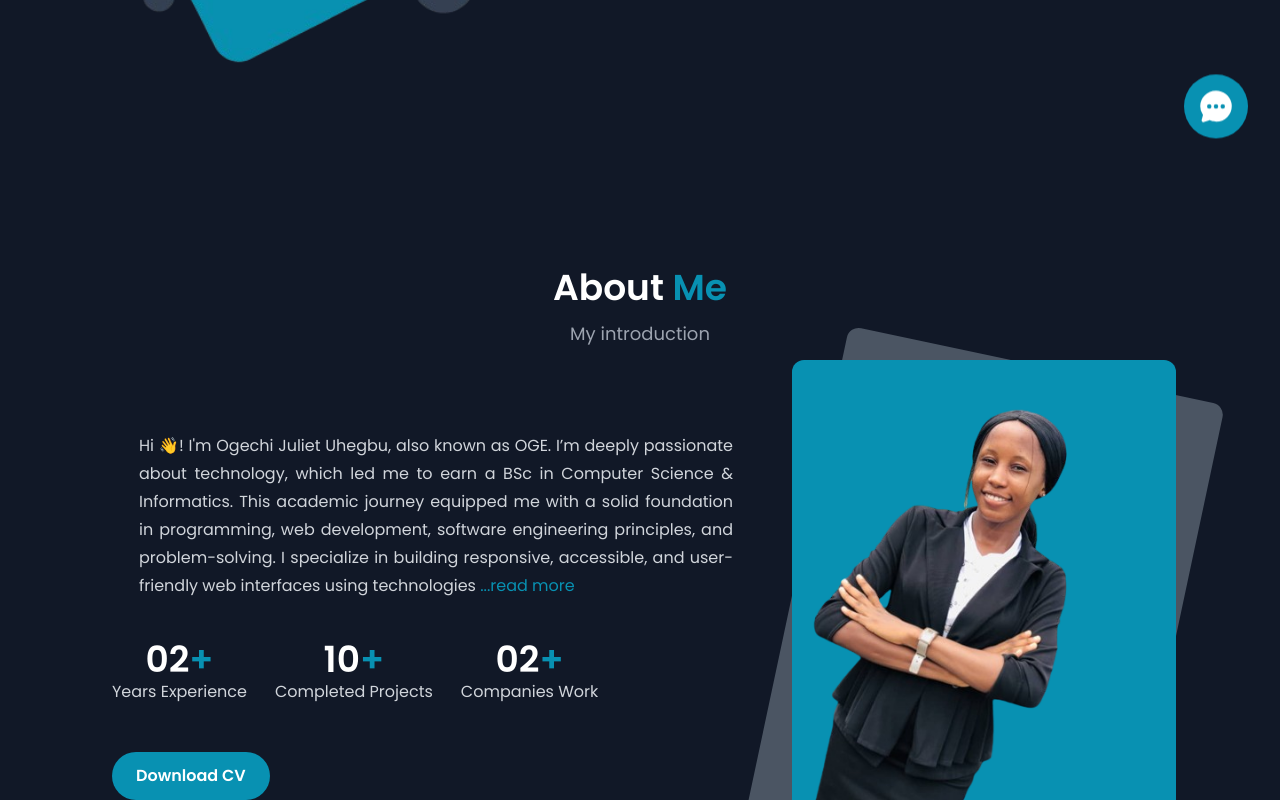
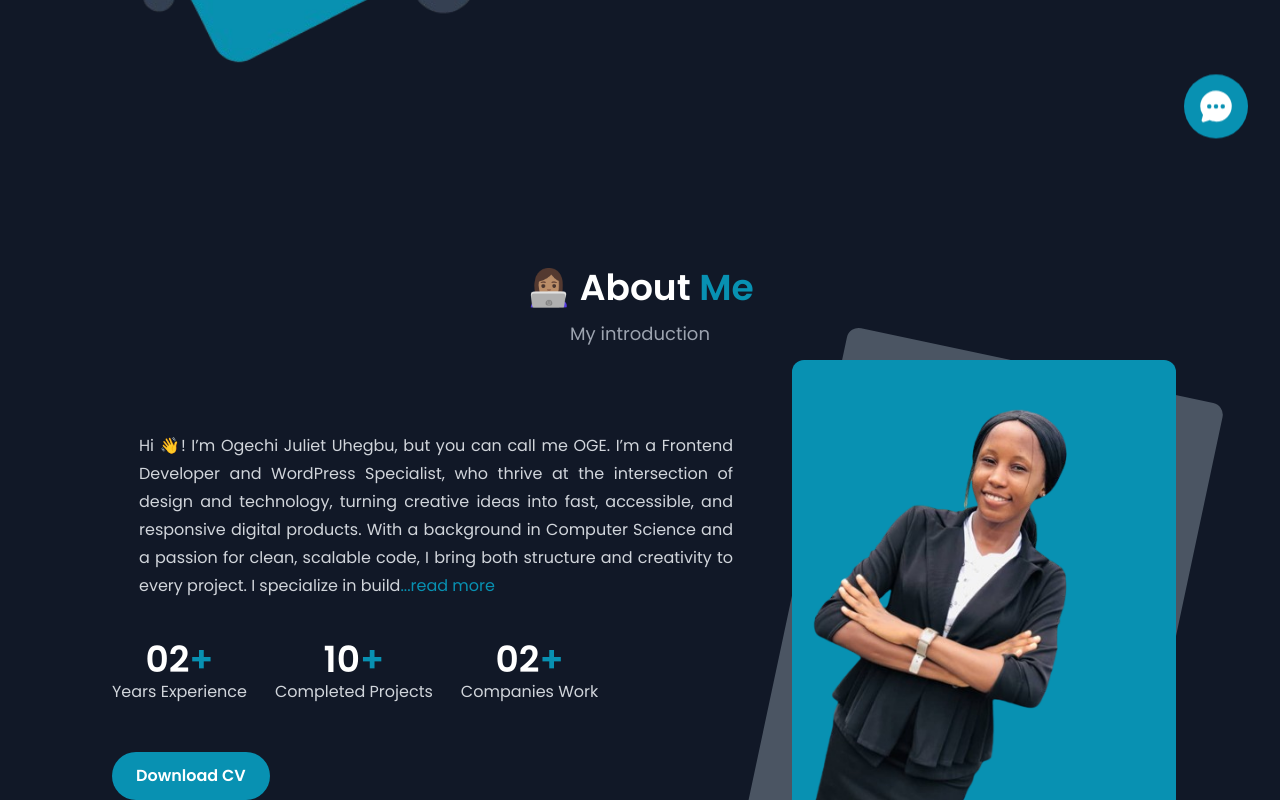
Before and after one commit to geliettech/Portfolio, a React (Vite) app: page / in a window 1280 px wide. Shown: the part 636-1436 px from the top of the page. Built offline with nearby package versions, Linux system fonts and the light colour scheme; some icons are missing.

Commit message:
update about.jsx and hero.jsx

```diff
--- a/src/components/About.jsx
+++ b/src/components/About.jsx
@@ -31,37 +31,35 @@ const About = () => {
     <section id="about" className="py-10 text-white">
       <div className="text-center mt-8">
         <h3 className="text-4xl font-semibold">
-          About<span className="text-cyan-600"> Me</span>
+          👩🏽‍💻 About<span className="text-cyan-600"> Me</span>
         </h3>
         <p className="text-gray-400 my-3 text-lg">My introduction</p>
         <div className="flex md:flex-row flex-col-reverse items-center md:gap-6 gap-12 px-10 max-w-6xl mx-auto">
           <div className="p-2">
             <div className="text-gray-300 my-3">
               <ReadMore>
-                Hi 👋! I'm Ogechi Juliet Uhegbu, also known as OGE. I’m deeply
-                passionate about technology, which led me to earn a BSc in
-                Computer Science & Informatics. This academic journey equipped
-                me with a solid foundation in programming, web development,
-                software engineering principles, and problem-solving. I
-                specialize in building responsive, accessible, and user-friendly
-                web interfaces using technologies like HTML, CSS, JavaScript,
-                React, TypeScript, and Next.js—skills I honed through the Stutern
-                Accelerator and continuous self-learning. I’ve contributed to
-                projects across diverse sectors, including architecture,
-                textiles, and women’s charities, focusing on intuitive and
-                engaging user experiences. As a committed lifelong learner, I
-                actively explore new technologies, frameworks, and best
-                practices. My growth mindset enables me to adapt quickly, solve
-                complex problems creatively, and thrive in fast-paced
-                environments. I genuinely enjoy collaborating with designers,
-                backend developers, and cross-functional teams to bring ideas to
-                life. My development approach emphasizes clarity, teamwork, and
-                empathy. Fun Facts About Me: 🚀I love space, JavaScript,
-                React.js, teamwork, and family time. ❌I dislike comparison,
-                lateness, and procrastination. Long-Term Goal: To become a
-                well-rounded software developer, capable of building scalable
-                applications that solve real-world problems and improve everyday
-                life.
+                Hi 👋! I’m Ogechi Juliet Uhegbu, but you can call me OGE. I’m a
+                Frontend Developer and WordPress Specialist, who thrive at the
+                intersection of design and technology, turning creative ideas
+                into fast, accessible, and responsive digital products. With a
+                background in Computer Science and a passion for clean, scalable
+                code, I bring both structure and creativity to every project. I
+                specialize in building web interfaces with HTML, CSS,
+                JavaScript, React, and Next.js, and I also help businesses
+                unlock the full potential of WordPress through custom themes,
+                performance optimization, and user-friendly design. From startup
+                landing pages to full-scale websites, I focus on delivering
+                seamless user experiences that are as beautiful as they are
+                functional. 🔧 Tech Stack: HTML, CSS, JavaScript, React,
+                Next.js, WordPress, Git, GitHub 🎓 Background: BSc in Computer
+                Science and Informatics 💡 Fun Facts About Me: 🚀 I love space,
+                JavaScript, React.js, teamwork, and quality family time. I
+                dislike comparison, lateness, and procrastination. 🎯Long-Term
+                Goal To become a well-rounded software developer capable of
+                building scalable applications that solve real-world problems
+                and enhance everyday life. Let’s Connect: I'm always open to
+                meaningful collaborations, freelance work, or remote roles that
+                challenge me to grow and build impactful web solutions.
               </ReadMore>
               <div className="flex mt-10 items-center gap-7">
                 {info.map((content) => (
--- a/src/components/Hero.jsx
+++ b/src/components/Hero.jsx
@@ -30,7 +30,7 @@ const Hero = () => {
             My name is <span>Ogechi Juliet Uhegbu</span>
           </h1>
           <h4 className="md:text-2xl text-lg md:leading-normal leading-10 mt-4 font-bold text-gray-600">
-            Frontend Software Developer
+            Frontend / Web Developer
           </h4>
           <a href="#contact">
             <button className="btn-primary mt-8">Contact Me</button>
```
